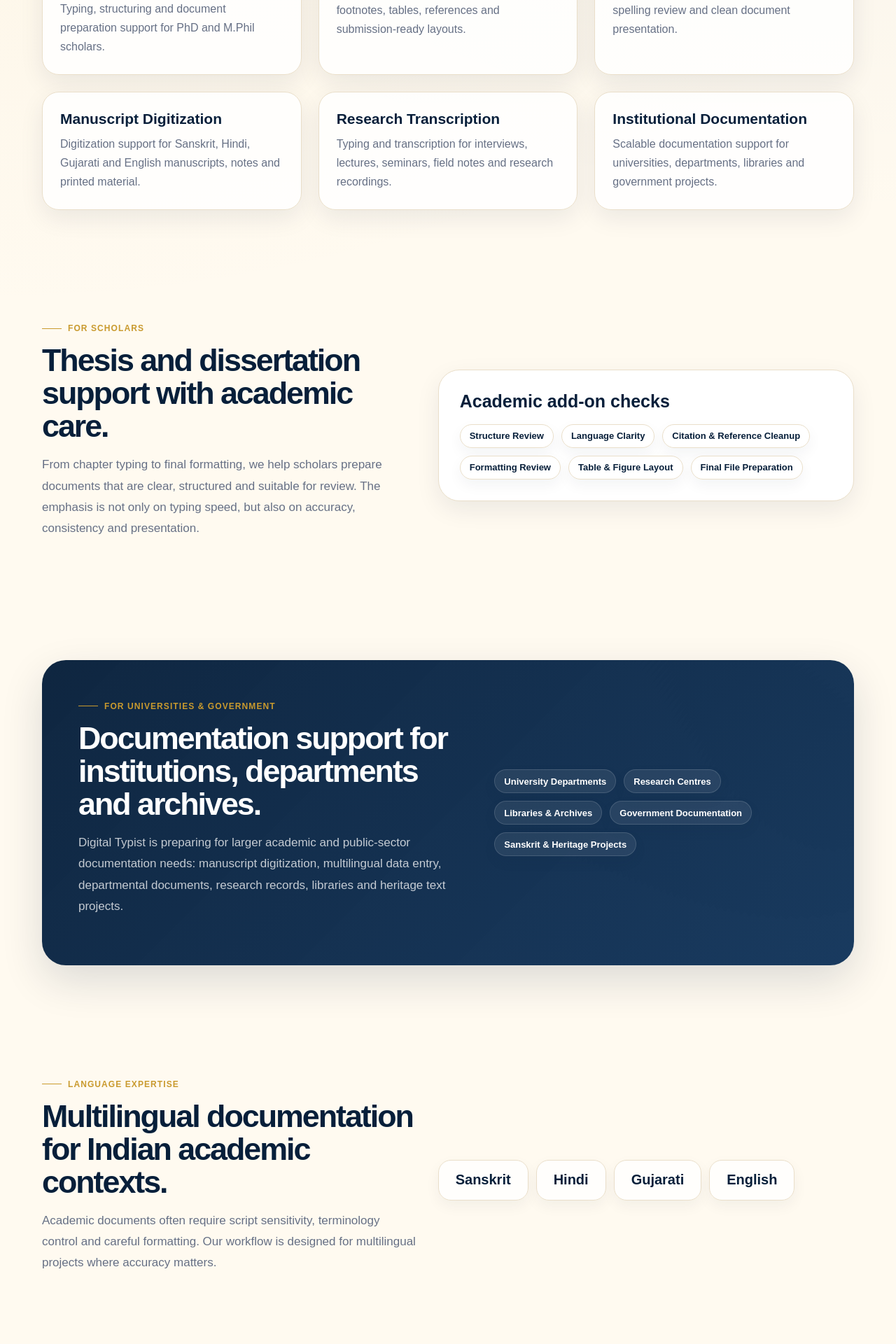
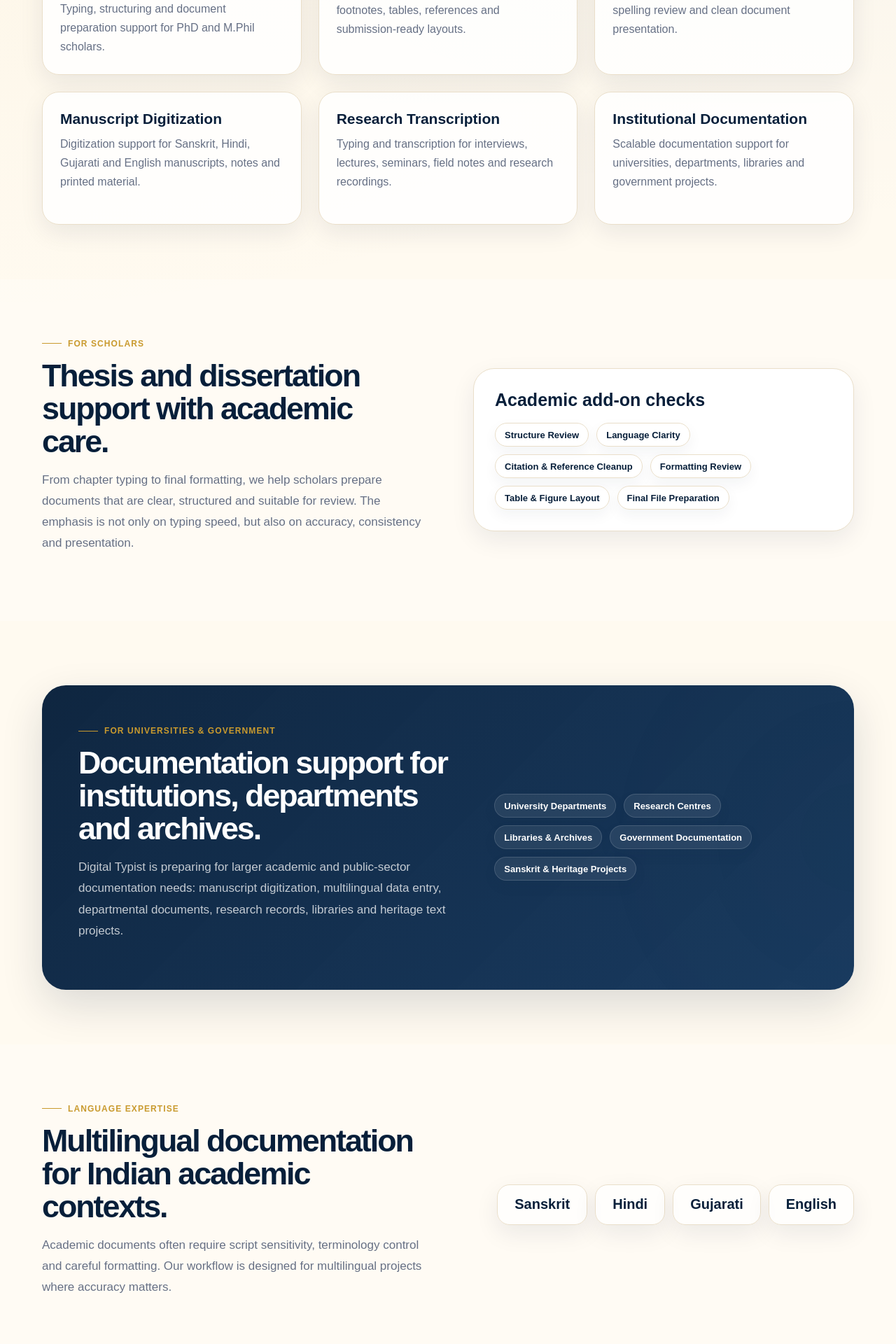
Before and after one commit to ravalpranavrps/digital-typist-website, a Next.js app: page / in a window 1280 px wide. Shown: the part 1580-3500 px from the top of the page at 70% size. Built offline with nearby package versions, Linux system fonts and the light colour scheme.

Commit message:
Update globals.css

```diff
--- a/src/app/globals.css
+++ b/src/app/globals.css
@@ -743,3 +743,60 @@ main {
     padding: 52px;
   }
 }
+/* Layout balance refinement */
+
+@media (min-width: 921px) {
+  .section-heading {
+    max-width: 860px;
+  }
+
+  .highlight-grid,
+  .language-grid,
+  .quality-grid {
+    grid-template-columns: 1fr 1fr;
+    column-gap: 72px;
+  }
+
+  .language-grid {
+    align-items: center;
+  }
+
+  .language-pills {
+    justify-content: flex-end;
+  }
+
+  .cards.service-cards {
+    grid-template-columns: repeat(3, 1fr);
+  }
+
+  .faq-list {
+    max-width: 100%;
+  }
+
+  .contact-box {
+    grid-template-columns: 1fr 1fr;
+  }
+}
+
+.service-cards .card {
+  min-height: 190px;
+}
+
+.highlight-section,
+.language-section,
+.quality-section,
+.faq-section {
+  background: rgba(255, 255, 255, 0.22);
+}
+
+.institutional-box {
+  margin-top: 14px;
+}
+
+.language-pills span {
+  box-shadow: var(--shadow-soft);
+}
+
+.faq-item {
+  min-height: 92px;
+}
```
